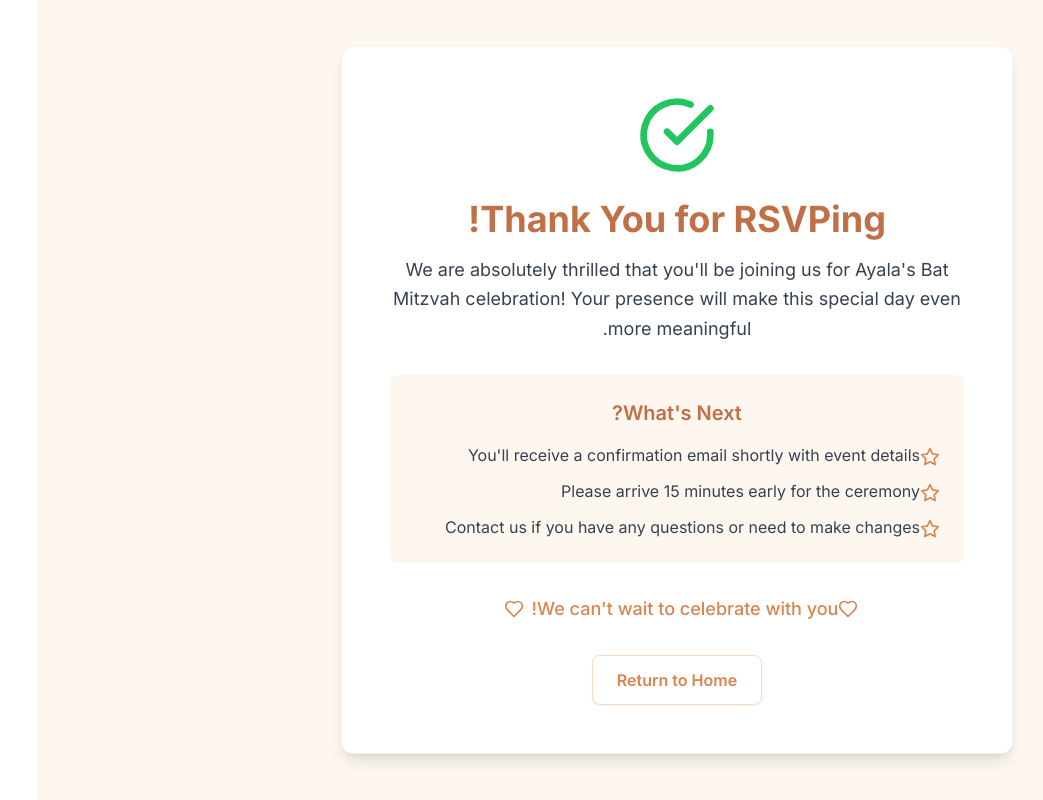
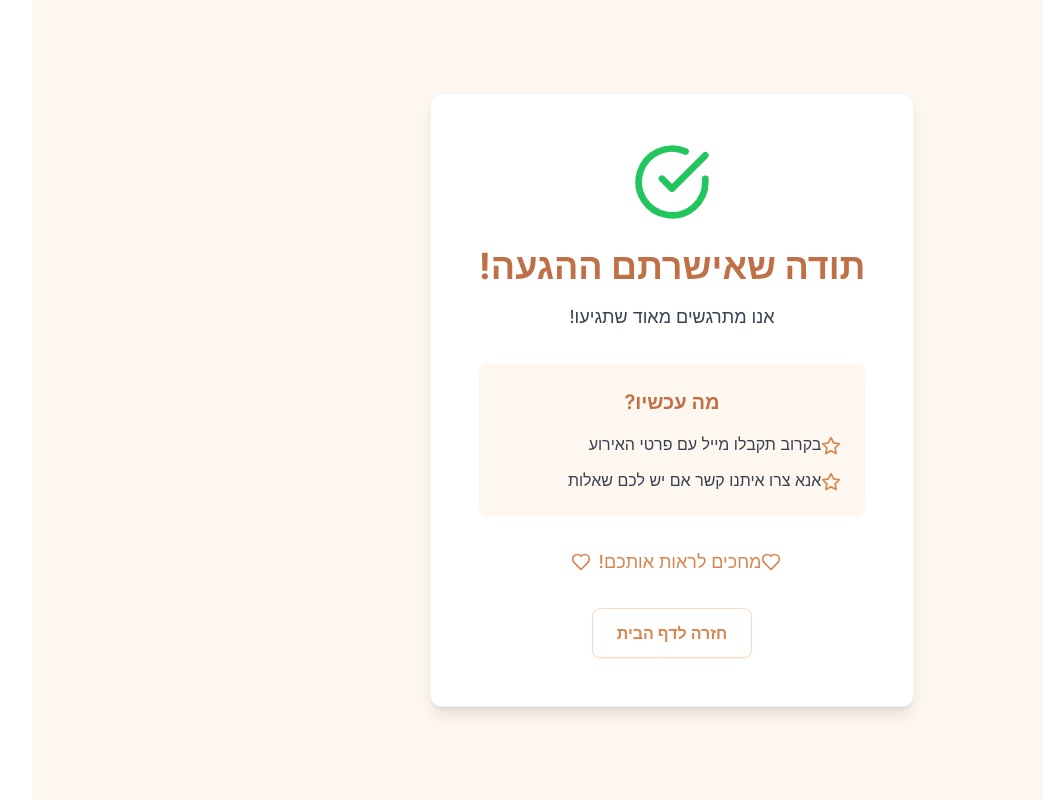
Before and after one commit to feldy2/Ayala-Bat-Mitzvah-RSVP, a Next.js app: page /thank-you in a window 1280 px wide. Shown: the whole page, without its empty margins (114-1157 px from the left). Built offline with nearby package versions, Linux system fonts and the light colour scheme.

Commit message:
text edit to hebrew

```diff
--- a/components/EventInfoCard.tsx
+++ b/components/EventInfoCard.tsx
@@ -10,8 +10,7 @@ const EventInfoCard: React.FC<EventInfoCardProps> = ({ event }) => {
   return (
     <div className="card-elegant p-8 mb-8 animate-fade-in">
       <div className="text-center mb-8">
-        <h2 className="text-3xl font-bold text-primary-700 mb-2 font-display">{event.name}</h2>
-        <h3 className="text-2xl font-semibold text-gold-600 mb-4 hebrew-title text-right">פרטי האירוע</h3>
+        <h2 className="text-2xl font-semibold text-gold-700 mb-4 hebrew-title text-right">פרטי האירוע</h2>
         <p className="text-gray-600 text-lg mb-4 text-right">{event.description}</p>
       </div>
 
--- a/components/Navigation.tsx
+++ b/components/Navigation.tsx
@@ -34,15 +34,12 @@ const Navigation: React.FC = () => {
                 fill
                 className="object-contain"
                 priority
-                sizes="32px"
+                sizes="(max-width: 768px) 48px, 64px"
               />
             </div>
             <div className="flex flex-col">
               <span className="text-lg font-bold text-primary-700 font-display">
-                בת מצווה לאילה רחל
-              </span>
-              <span className="text-xs text-gold-600 hebrew-title">
-                Ayala's Bat Mitzvah
+                בת מצווה לאילה רחל מימון
               </span>
             </div>
           </div>
--- a/components/RSVPForm.tsx
+++ b/components/RSVPForm.tsx
@@ -96,6 +96,24 @@ const RSVPForm: React.FC<RSVPFormProps> = ({ onSubmit, isLoading = false }) => {
             aria-label="Full Name"
             autoComplete="name"
             placeholder="הכנסו את שמכם המלא"
+          />
+        </div>
+
+        <div>
+          <label htmlFor="phone" className="block text-sm font-semibold text-gray-700 mb-2">
+            טלפון <span className="text-red-500">*</span>
+          </label>
+          <input
+            id="phone"
+            name="phone"
+            type="tel"
+            required
+            value={formData.phone}
+            onChange={handleInputChange}
+            className="input-field"
+            aria-label="Phone number"
+            autoComplete="tel"
+            placeholder="הכנסו את מספר הטלפון שלכם"
           />
         </div>
 
--- a/components/ThankYouPage.tsx
+++ b/components/ThankYouPage.tsx
@@ -13,40 +13,33 @@ const ThankYouPage: React.FC<ThankYouPageProps> = ({ guestName }) => {
           <div className="mb-8">
             <CheckCircle className="h-20 w-20 text-green-500 mx-auto mb-6" />
             <h1 className="text-4xl font-bold text-primary-700 mb-4">
-              Thank You for RSVPing!
+              תודה שאישרתם ההגעה!
             </h1>
             {guestName && (
               <p className="text-xl text-gray-600 mb-6">
-                Dear {guestName},
+                {guestName},
               </p>
             )}
             <p className="text-lg text-gray-700 leading-relaxed">
-              We are absolutely thrilled that you'll be joining us for Ayala's Bat Mitzvah celebration!
-              Your presence will make this special day even more meaningful.
+              אנו מתרגשים מאוד שתגיעו!
             </p>
           </div>
 
           <div className="bg-primary-50 rounded-lg p-6 mb-8">
             <h2 className="text-xl font-semibold text-primary-700 mb-4">
-              What's Next?
+              מה עכשיו?
             </h2>
             <div className="space-y-3 text-left">
               <div className="flex items-start space-x-3">
                 <Star className="h-5 w-5 text-primary-600 mt-1 flex-shrink-0" />
                 <p className="text-gray-700">
-                  You'll receive a confirmation email shortly with event details
+                בקרוב תקבלו מייל עם פרטי האירוע
                 </p>
               </div>
               <div className="flex items-start space-x-3">
                 <Star className="h-5 w-5 text-primary-600 mt-1 flex-shrink-0" />
                 <p className="text-gray-700">
-                  Please arrive 15 minutes early for the ceremony
-                </p>
-              </div>
-              <div className="flex items-start space-x-3">
-                <Star className="h-5 w-5 text-primary-600 mt-1 flex-shrink-0" />
-                <p className="text-gray-700">
-                  Contact us if you have any questions or need to make changes
+                  אנא צרו איתנו קשר אם יש לכם שאלות
                 </p>
               </div>
             </div>
@@ -55,7 +48,7 @@ const ThankYouPage: React.FC<ThankYouPageProps> = ({ guestName }) => {
           <div className="flex items-center justify-center space-x-2 text-primary-600">
             <Heart className="h-5 w-5" />
             <p className="text-lg font-medium">
-              We can't wait to celebrate with you!
+              מחכים לראות אותכם!
             </p>
             <Heart className="h-5 w-5" />
           </div>
@@ -64,9 +57,9 @@ const ThankYouPage: React.FC<ThankYouPageProps> = ({ guestName }) => {
             <button
               onClick={() => window.location.href = '/'}
               className="btn-secondary"
-              aria-label="Return to home page"
+              aria-label="חזרה לדף הבית"
             >
-              Return to Home
+              חזרה לדף הבית
             </button>
           </div>
         </div>
```
